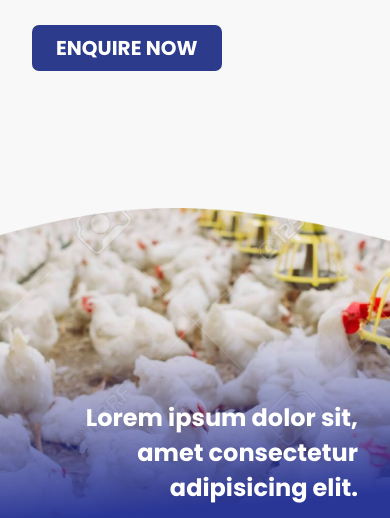
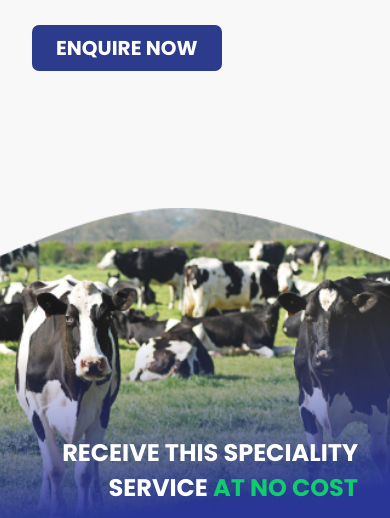
Before and after one commit to srijitasd/dr-agrivet, a PHP site: page / in a window 390 px wide. Shown: the part 326-844 px from the top of the page. Run offline with PHP 8.4, Linux system fonts and the light colour scheme.

Commit message:
certain improvements

```diff
--- a/css/main.css
+++ b/css/main.css
@@ -331,6 +331,13 @@ button:focus {
 
 .slide-1 {
   background: url(../assets/images/hero-banner-1.png);
+}
+
+.slide-2 {
+  background: url(../assets/images/hero-banner-2.png);
+}
+
+.slides {
   background-size: cover;
 }
 
@@ -378,13 +385,12 @@ button:focus {
     width: calc(55vw - 28rem);
     height: calc(50vh - 4rem);
   }
-  .slide-1 {
+  .slides {
     background-position: right;
     background-size: contain;
   }
-  .slide-1 h2 {
-    bottom: 52%;
-    margin: 0rem 28rem 0rem 22rem;
+  .slides h2 {
+    margin: 0rem 3rem 0rem 28rem;
   }
 }
 
@@ -471,6 +477,11 @@ button:focus {
   }
   .slide-1 {
     background: url(../assets/images/hero-banner-1-tab.png);
+  }
+  .slide-2 {
+    background: url(../assets/images/hero-banner-2-tab.png);
+  }
+  .slides {
     background-size: cover;
     background-position: bottom;
     background-repeat: no-repeat;
--- a/index.php
+++ b/index.php
@@ -19,8 +19,8 @@ require "./partials/header.php"
           <div class="splide__slide slides slide-1">
             <h2>FIRST LIVESTOCK <span>HEALTH CARE</span> ADVISORY ONLINE PLATFORM IN INDIA</h2>
           </div>
-          <div class="splide__slide slides slide-1">
-            <h2>Lorem ipsum dolor sit, amet consectetur adipisicing elit. </h2>
+          <div class="splide__slide slides slide-2">
+            <h2>RECEIVE THIS SPECIALITY SERVICE <span>AT NO COST</span></h2>
           </div>
         </div>
       </div>
--- a/js/script.js
+++ b/js/script.js
@@ -10,5 +10,6 @@ window.onload = function () {
     autoplay: true,
     arrows: false,
     pagination: false,
+    easing: "linear",
   }).mount();
 };
--- a/scss/_hero.scss
+++ b/scss/_hero.scss
@@ -46,6 +46,13 @@
 
 .slide-1 {
   background: url(../assets/images/hero-banner-1.png);
+}
+
+.slide-2 {
+  background: url(../assets/images/hero-banner-2.png);
+}
+
+.slides {
   background-size: cover;
 }
 
@@ -99,13 +106,13 @@
     width: calc(55vw - 28rem);
     height: calc(50vh - 4rem);
   }
-  .slide-1 {
+
+  .slides {
     background-position: right;
     background-size: contain;
 
     h2 {
-      bottom: 52%;
-      margin: 0rem 28rem 0rem 22rem;
+      margin: 0rem 3rem 0rem 28rem;
     }
   }
 }
@@ -223,6 +230,13 @@
 
   .slide-1 {
     background: url(../assets/images/hero-banner-1-tab.png);
+  }
+
+  .slide-2 {
+    background: url(../assets/images/hero-banner-2-tab.png);
+  }
+
+  .slides {
     background-size: cover;
     background-position: bottom;
     background-repeat: no-repeat;
```
Also changed, not shown: assets/images/hero-banner-2-tab.png (added), assets/images/hero-banner-2.png (added), 1 other file.
